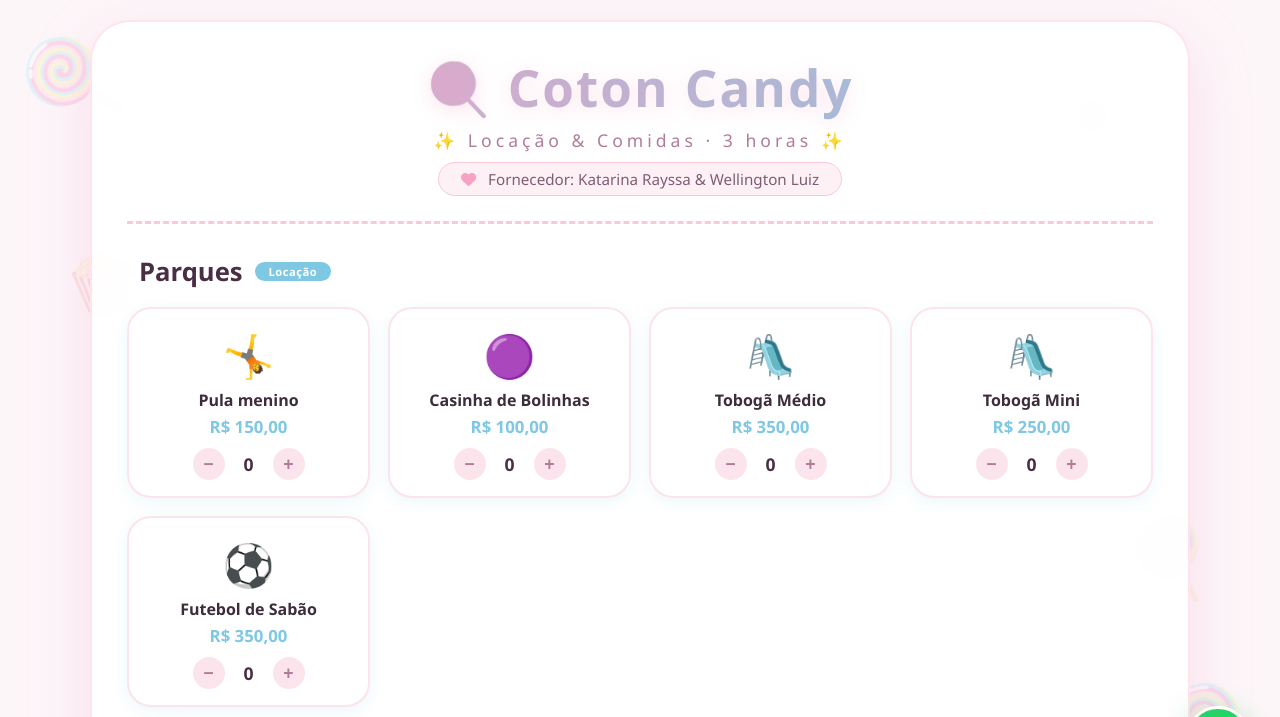
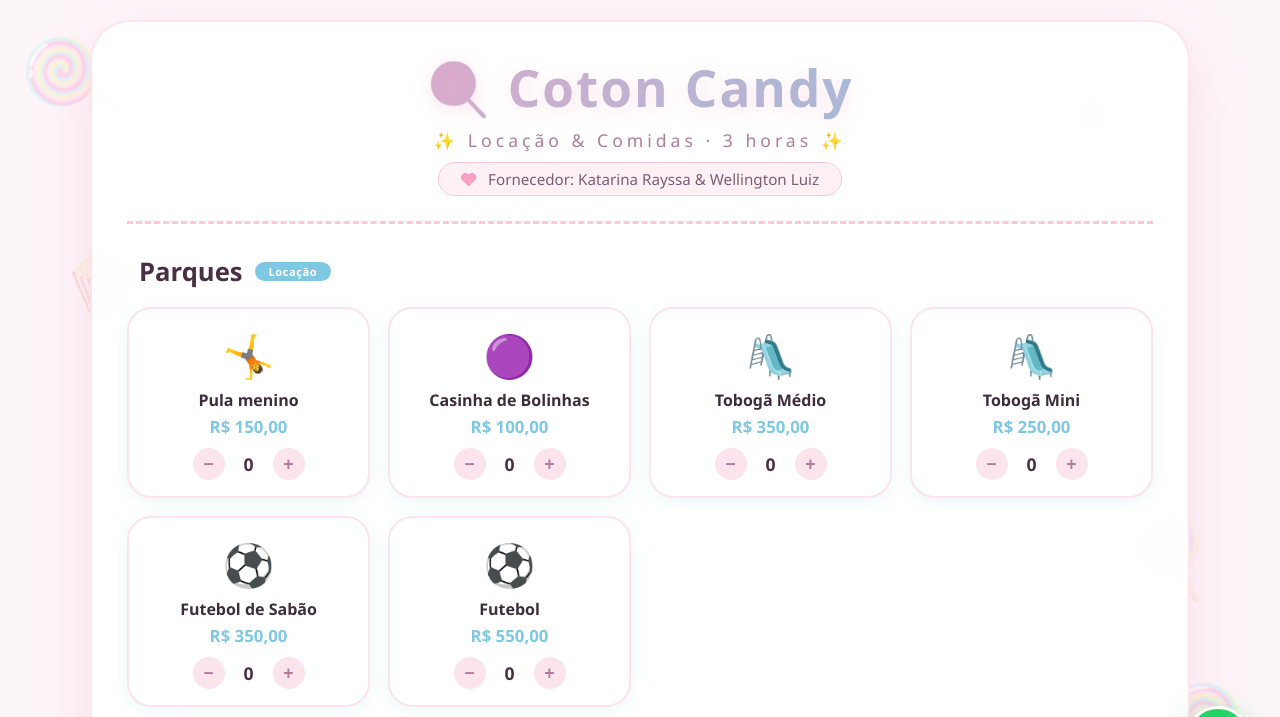
Before and after one commit to mayzagabi/cardapiocandy, a plain HTML site: page index.html in a window 1280 px wide. Shown: the top 717 px of the page. Drawn offline with Linux system fonts and the light colour scheme.

Commit message:
adicionei o futebol

```diff
--- a/index.html
+++ b/index.html
@@ -773,6 +773,7 @@
                     { id: 'toboga-medio', nome: 'Tobogã Médio', emoji: '🛝', preco: 350.00 },
                     { id: 'toboga-mini', nome: 'Tobogã Mini', emoji: '🛝', preco: 250.00 },
                     { id: 'futebol-sabao', nome: 'Futebol de Sabão', emoji: '⚽', preco: 350.00 },
+                    { id: 'futebol', nome: 'Futebol', emoji: '⚽', preco: 550.00 },
                 ],
                 comidas: [
                     { id: 'algodao-doce', nome: 'Algodão Doce', emoji: '🍭', preco: 100.00 },
```
